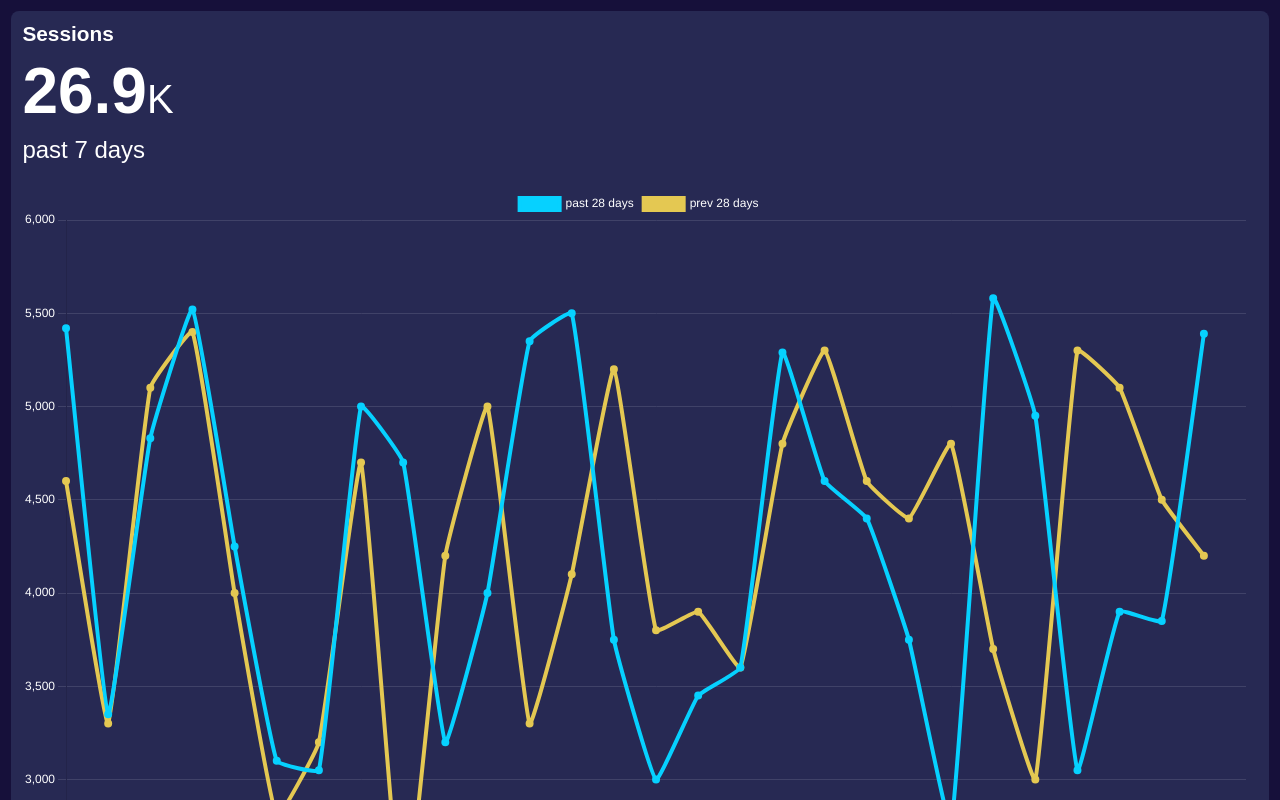
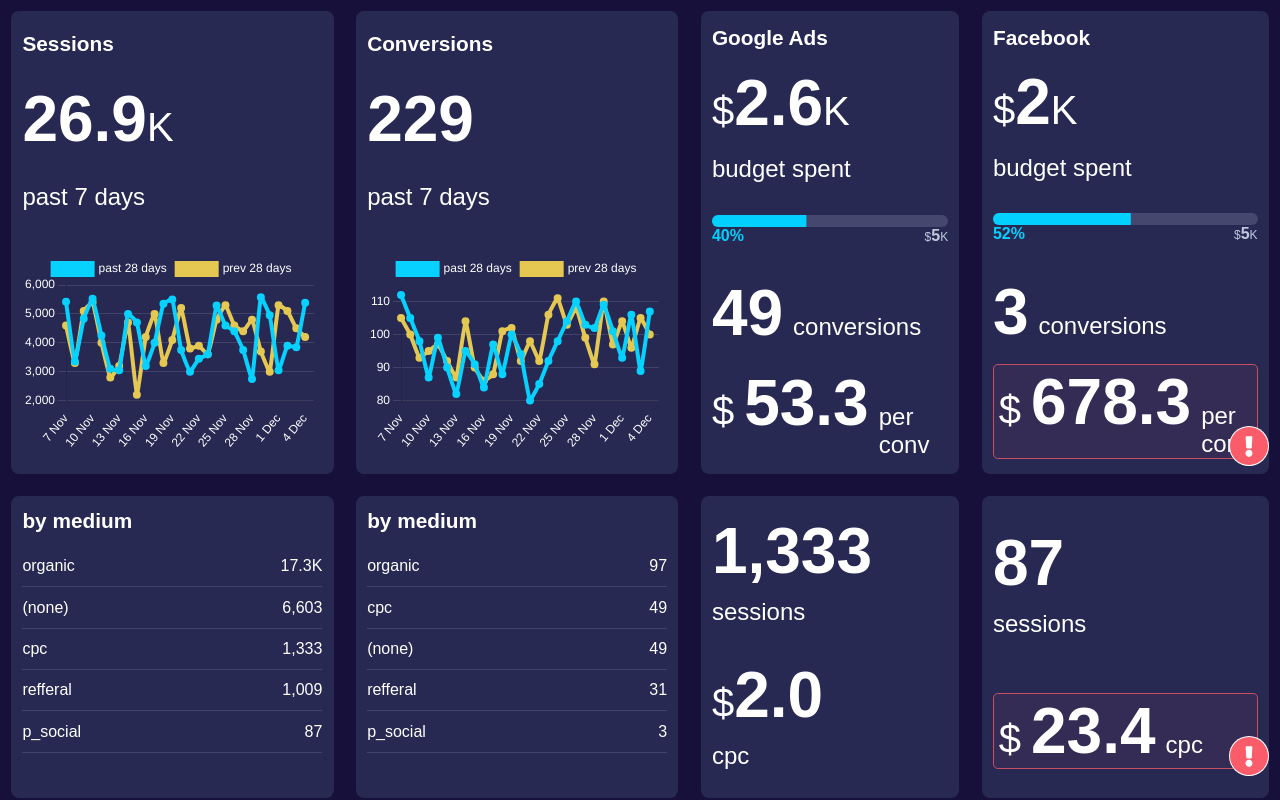
Before and after one commit to tac1DEV/dashboard, an Angular app: page / in a window 1280 px wide. Shown: the top 800 px of the page. Built offline with nearby package versions, Linux system fonts and the light colour scheme.

Commit message:
version desktop

```diff
--- a/src/app/app.component.html
+++ b/src/app/app.component.html
@@ -110,15 +110,17 @@
       </div>
     </article>
     <article>
-      <div class="mainStat">
+      <div class="block">
         <h2>1,333</h2>
+        <h3>sessions</h3>
       </div>
-      <h3>sessions</h3>
-      <div class="mainStat">
-        <span>$</span>
-        <h2>2.0</h2>
+      <div class="block">
+        <div class="mainStat">
+          <span>$</span>
+          <h2>2.0</h2>
+        </div>
+        <h3>cpc</h3>
       </div>
-      <h3>cpc</h3>
     </article>
 </li>
 </ul>
--- a/src/styles.css
+++ b/src/styles.css
@@ -25,6 +25,12 @@ h1,h2{
     font-weight: 700;
 }
 
+#grille{
+        display: grid;
+        grid-template-columns: 1fr 1fr 1fr 1fr;
+        align-items: start;
+}
+
 .chart-container{
     margin-top: 1em;
 }
@@ -46,16 +52,22 @@ ul{
     }
     li{
         width: 100%;
+        display: flex;
+        flex-direction: column;
+        & > article:nth-child(2) {
+            min-height: 35vh;
+          }
     }
     article{
         display: flex;
         flex-direction: column;
+        justify-content: space-around;
         gap: 0.5em;
         margin: 0.7em;
         padding: 0.7em;
         border-radius: 0.5em;
         background-color: var(--secondary-color);
-        min-height: 20vh;
+        min-height: 55vh;
         div{
             display:flex;
             align-items: baseline;
@@ -63,6 +75,9 @@ ul{
         }
         ul{
             margin-bottom: 2em;
+            li{
+                flex-direction:row;
+            }
         }
         li{
             border-bottom: 1px solid var(--gray-1);
```
